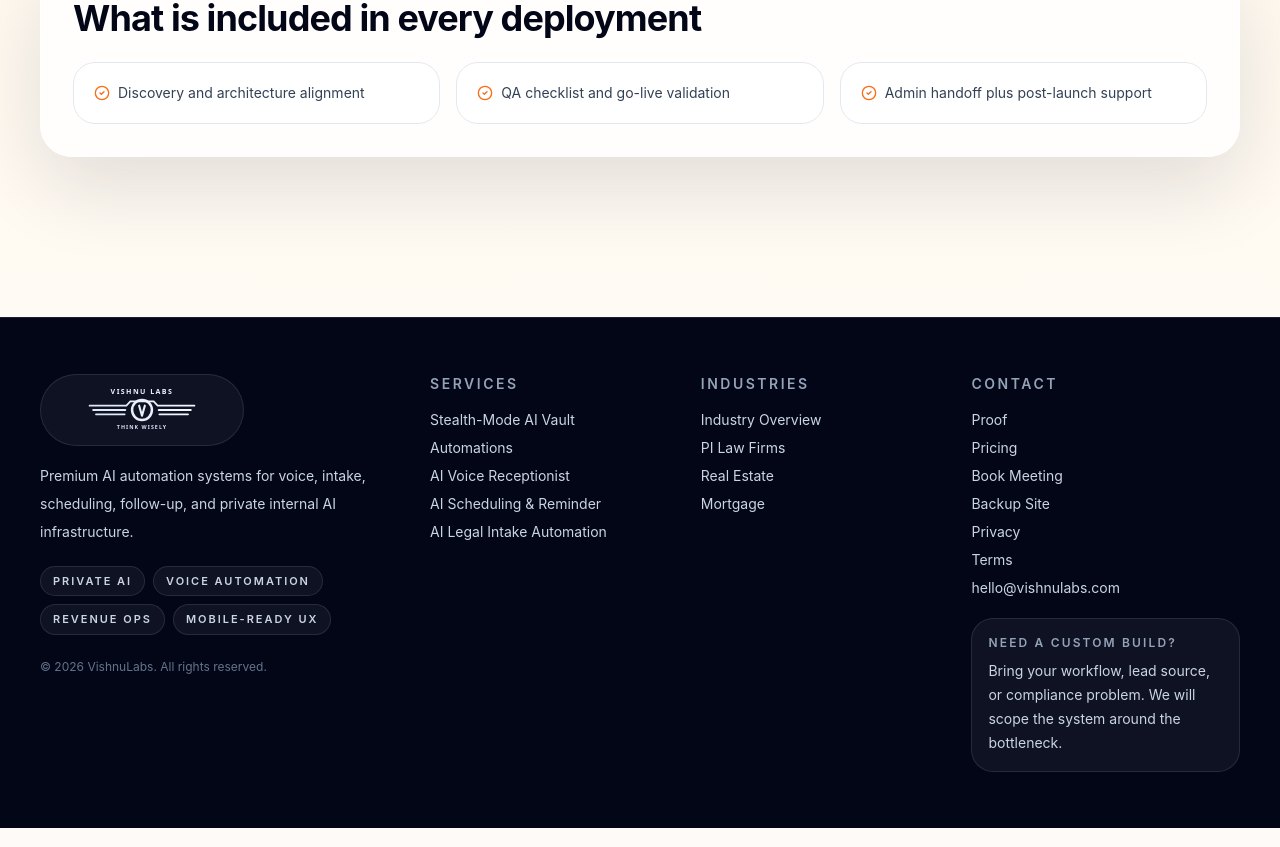
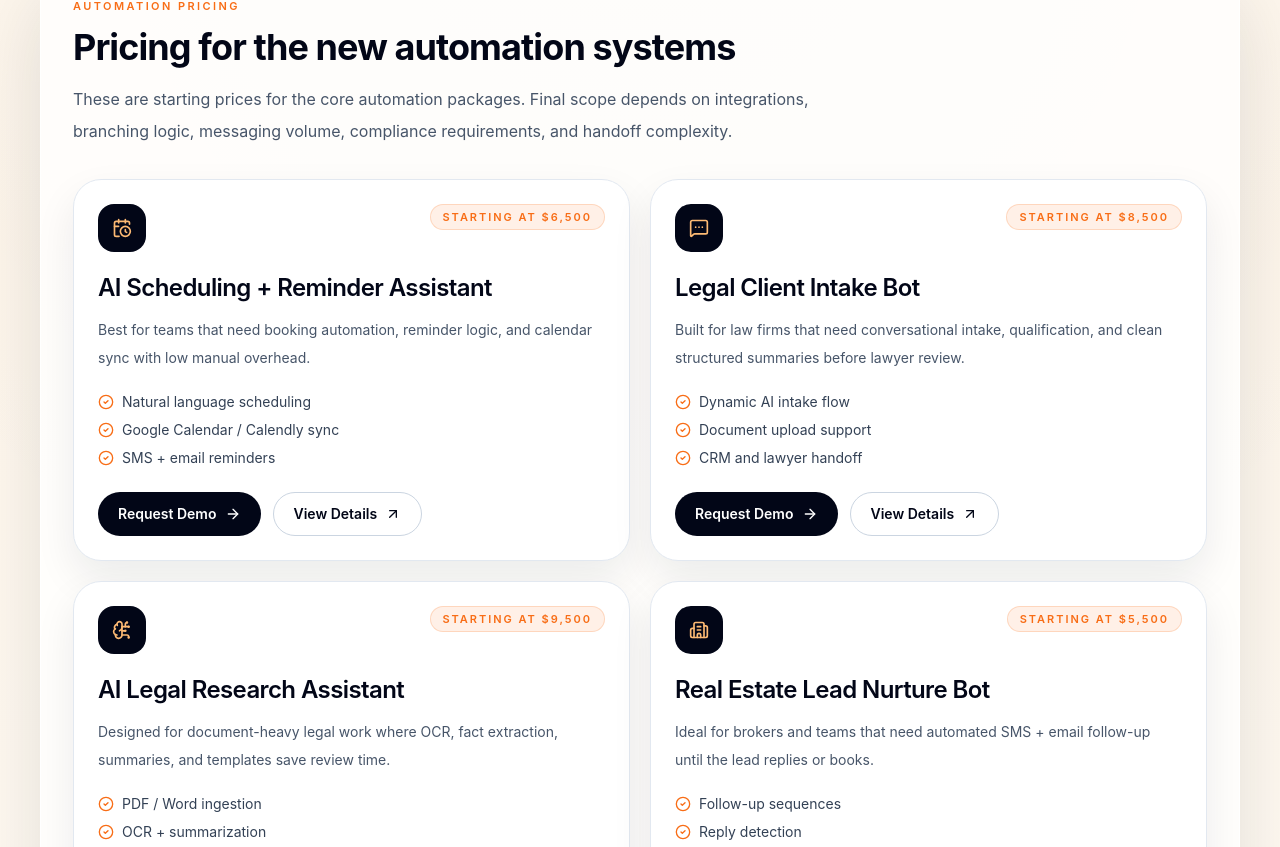
Before and after one commit to vishnuvardhanburri/vishnulabs-LP, a Next.js app: page /pricing in a window 1280 px wide. Shown: the part 1033-1880 px from the top of the page. Built offline with nearby package versions, Linux system fonts and the light colour scheme; no server answers.

Commit message:
Add automation pricing and page-load motion

```diff
--- a/app/globals.css
+++ b/app/globals.css
@@ -225,6 +225,11 @@
   .orb-float-slow {
     animation: orbFloatSlow 19s ease-in-out infinite;
   }
+
+  .app-shell-enter {
+    animation: appShellIn 440ms cubic-bezier(0.22, 1, 0.36, 1) both;
+    will-change: opacity, transform;
+  }
 }
 
 @keyframes revealUp {
@@ -296,6 +301,17 @@
   }
   100% {
     transform: translate3d(260%, 0, 0) rotate(18deg);
+  }
+}
+
+@keyframes appShellIn {
+  0% {
+    opacity: 0;
+    transform: translate3d(0, 14px, 0) scale(0.995);
+  }
+  100% {
+    opacity: 1;
+    transform: translate3d(0, 0, 0) scale(1);
   }
 }
 
--- a/app/layout.tsx
+++ b/app/layout.tsx
@@ -78,7 +78,7 @@ export default function RootLayout({
   return (
     <html lang="en-US">
       <body className="font-sans antialiased">
-        {children}
+        <div className="app-shell-enter">{children}</div>
         <LiveChatAssistant />
         <GlobalMobileConversionBar />
         <FunnelTracker />
--- a/app/pricing/page.tsx
+++ b/app/pricing/page.tsx
@@ -1,6 +1,16 @@
 import type { Metadata } from "next"
 import Link from "next/link"
-import { ArrowRight, ArrowUpRight, CheckCircle2, ShieldCheck } from "lucide-react"
+import type { LucideIcon } from "lucide-react"
+import {
+  ArrowRight,
+  ArrowUpRight,
+  BrainCircuit,
+  Building2,
+  CalendarClock,
+  CheckCircle2,
+  MessageSquareMore,
+  ShieldCheck,
+} from "lucide-react"
 
 import { Footer } from "@/components/footer"
 import { Navbar } from "@/components/navbar"
@@ -27,6 +37,50 @@ const customBullets = [
   "Lead qualification and intake flows",
   "Scheduling and reminder automation",
   "Reporting, alerts, and admin handoff",
+]
+
+type AutomationPackage = {
+  bullets: string[]
+  href: string
+  icon: LucideIcon
+  note: string
+  price: string
+  title: string
+}
+
+const automationPackages: AutomationPackage[] = [
+  {
+    title: "AI Scheduling + Reminder Assistant",
+    price: "Starting at $6,500",
+    note: "Best for teams that need booking automation, reminder logic, and calendar sync with low manual overhead.",
+    href: "/automations#ai-scheduling-reminder-assistant",
+    icon: CalendarClock,
+    bullets: ["Natural language scheduling", "Google Calendar / Calendly sync", "SMS + email reminders"],
+  },
+  {
+    title: "Legal Client Intake Bot",
+    price: "Starting at $8,500",
+    note: "Built for law firms that need conversational intake, qualification, and clean structured summaries before lawyer review.",
+    href: "/automations#legal-client-intake-bot",
+    icon: MessageSquareMore,
+    bullets: ["Dynamic AI intake flow", "Document upload support", "CRM and lawyer handoff"],
+  },
+  {
+    title: "AI Legal Research Assistant",
+    price: "Starting at $9,500",
+    note: "Designed for document-heavy legal work where OCR, fact extraction, summaries, and templates save review time.",
+    href: "/automations#ai-legal-research-assistant",
+    icon: BrainCircuit,
+    bullets: ["PDF / Word ingestion", "OCR + summarization", "Template generation"],
+  },
+  {
+    title: "Real Estate Lead Nurture Bot",
+    price: "Starting at $5,500",
+    note: "Ideal for brokers and teams that need automated SMS + email follow-up until the lead replies or books.",
+    href: "/automations#real-estate-lead-nurture-bot",
+    icon: Building2,
+    bullets: ["Follow-up sequences", "Reply detection", "CRM lead tracking"],
+  },
 ]
 
 export default function PricingPage() {
@@ -118,6 +172,69 @@ export default function PricingPage() {
         <section className="pb-12 pt-8 sm:pb-16">
           <div className="mx-auto max-w-7xl px-4 sm:px-6 lg:px-10">
             <div className="section-shell p-6 sm:p-8" data-reveal>
+              <div className="max-w-3xl">
+                <p className="text-[11px] font-semibold uppercase tracking-[0.22em] text-primary">Automation pricing</p>
+                <h2 className="mt-3 text-balance text-3xl font-bold tracking-tight text-slate-950 sm:text-4xl">
+                  Pricing for the new automation systems
+                </h2>
+                <p className="mt-4 text-base leading-8 text-slate-600">
+                  These are starting prices for the core automation packages. Final scope depends on integrations, branching logic,
+                  messaging volume, compliance requirements, and handoff complexity.
+                </p>
+              </div>
+
+              <div className="mt-8 grid gap-5 lg:grid-cols-2">
+                {automationPackages.map((item) => {
+                  const Icon = item.icon
+
+                  return (
+                    <article key={item.title} className="rounded-[28px] border border-slate-200 bg-white p-6 shadow-[0_18px_40px_rgba(15,23,42,0.08)]">
+                      <div className="flex items-start justify-between gap-4">
+                        <div className="flex h-12 w-12 items-center justify-center rounded-2xl bg-slate-950 text-white">
+                          <Icon className="h-5 w-5 text-orange-300" />
+                        </div>
+                        <div className="rounded-full border border-primary/20 bg-primary/10 px-3 py-1 text-[11px] font-semibold uppercase tracking-[0.18em] text-primary">
+                          {item.price}
+                        </div>
+                      </div>
+
+                      <h3 className="mt-5 text-2xl font-semibold tracking-tight text-slate-950">{item.title}</h3>
+                      <p className="mt-3 text-sm leading-7 text-slate-600">{item.note}</p>
+
+                      <ul className="mt-5 space-y-2">
+                        {item.bullets.map((bullet) => (
+                          <li key={bullet} className="flex items-start gap-2 text-sm text-slate-700">
+                            <CheckCircle2 className="mt-0.5 h-4 w-4 shrink-0 text-primary" />
+                            <span>{bullet}</span>
+                          </li>
+                        ))}
+                      </ul>
+
+                      <div className="mt-6 flex flex-col gap-3 sm:flex-row">
+                        <Button asChild className="h-11 rounded-full bg-slate-950 px-5 text-sm font-semibold text-white hover:bg-slate-900">
+                          <Link href="/book">
+                            Request Demo
+                            <ArrowRight className="h-4 w-4" />
+                          </Link>
+                        </Button>
+                        <Button asChild variant="outline" className="h-11 rounded-full border-slate-300 bg-white px-5 text-sm font-semibold text-slate-950 hover:bg-slate-50">
+                          <Link href={item.href}>
+                            View Details
+                            <ArrowUpRight className="h-4 w-4" />
+                          </Link>
+                        </Button>
+                      </div>
+                    </article>
+                  )
+                })}
+              </div>
+            </div>
+          </div>
+        </section>
+
+        <section className="pb-12 pt-8 sm:pb-16">
+          <div className="mx-auto max-w-7xl px-4 sm:px-6 lg:px-10">
+            <div className="section-shell p-6 sm:p-8" data-reveal>
               <h2 className="text-3xl font-bold tracking-tight text-slate-950 sm:text-4xl">What is included in every deployment</h2>
               <div className="mt-6 grid gap-4 md:grid-cols-3">
                 {[
```
